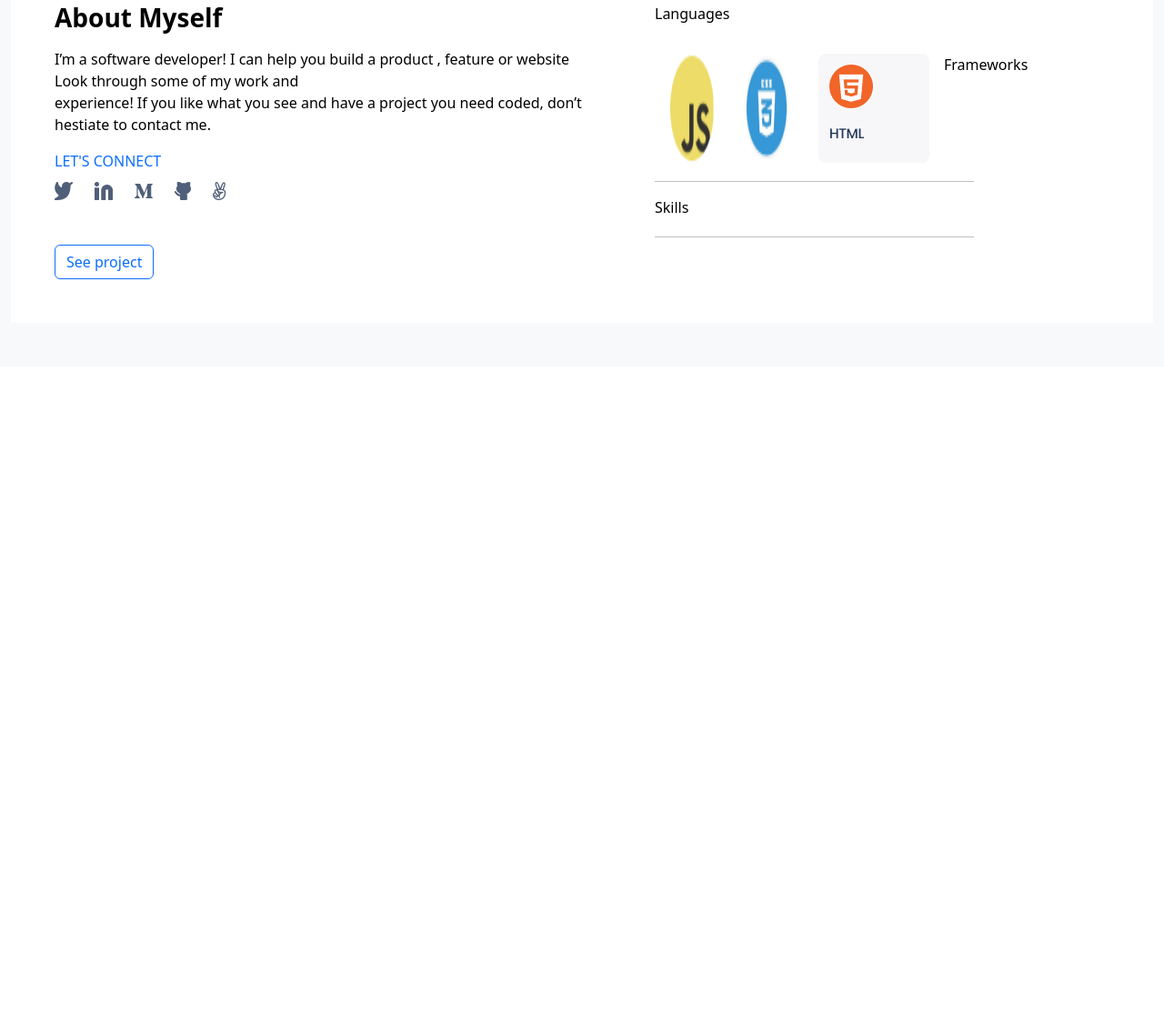
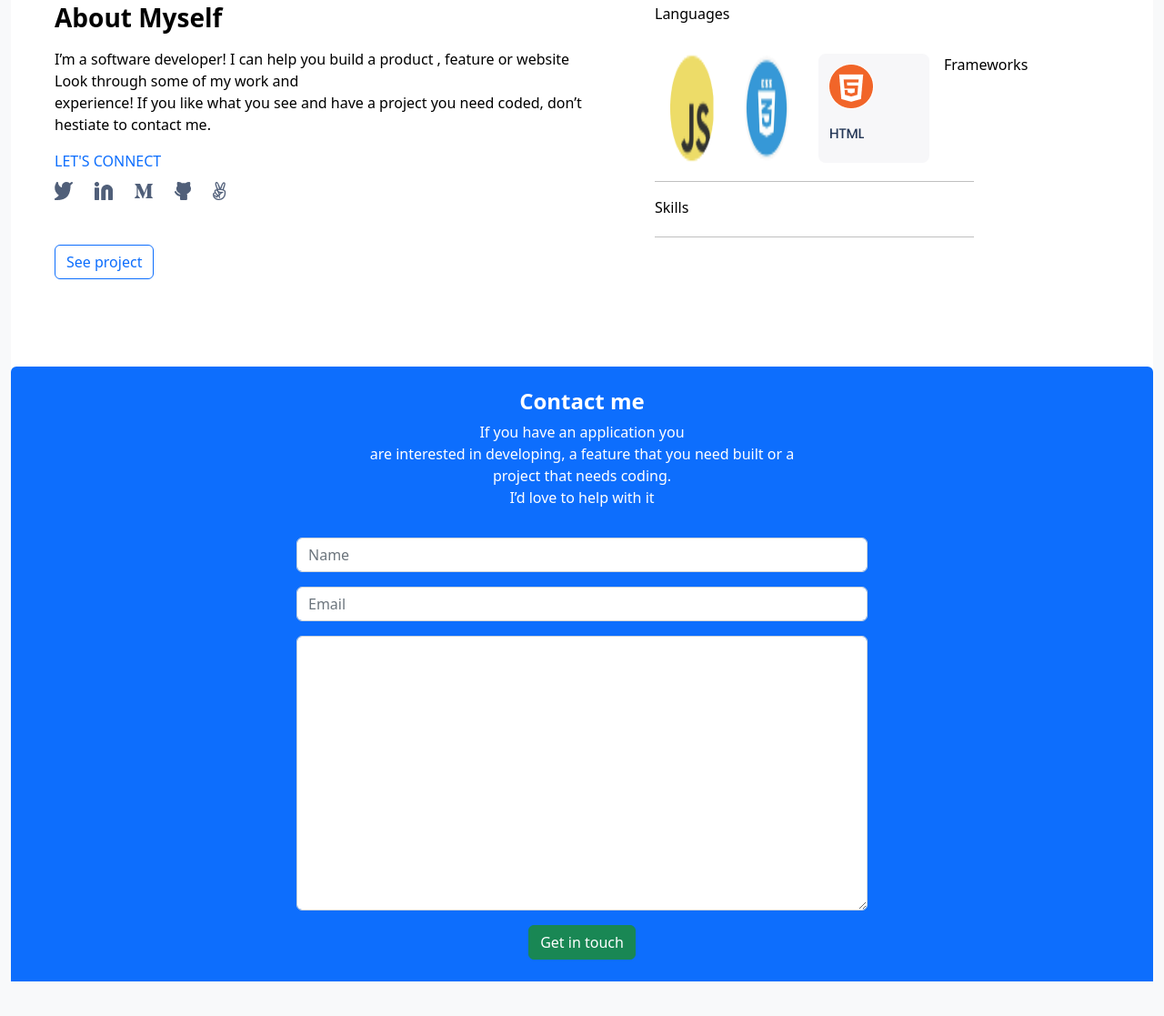
Before and after one commit to DebyGrey/bootstrap-portfolio, a plain HTML site: page index.html in a window 1280 px wide. Shown: the part 2701-3818 px from the top of the page at 91% size. Before the commit the page ends 3104 px from the top, so only its background shows below. Drawn offline with nearby package versions, Linux system fonts and the light colour scheme; files whose address does not match are found by name.

Commit message:
Add contact section

```diff
--- a/index.html
+++ b/index.html
@@ -220,9 +220,37 @@
               </ul>
             </div>
           </div>
+
+          <!-- Contact me section -->
+          <div class=" mb-5 rounded-top footer-bg bg-primary d-flex align-items-center justify-content-center">
+            <div class="mt-4 mb-4 text-center text-white w-50 ">
+              <div class="d-flex flex-column align-items-center justify-content-center">
+                <h4 class="fw-bold ">Contact me</h4>
+                <p class= "w-75">
+                  If you have an application you <br> are
+                  interested in developing, a feature
+                  that you need built or a project that
+                  needs coding. <br> I’d love to help with it
+                </p>
+              </div>
+
+              <form >
+                <div class="form-outline">
+                  <input type="text" class="form-control mt-3 mb-3" id="formGroupName" placeholder="Name">
+                  <input type="email" class="form-control mb-3" id="formGroupEmail" placeholder="Email">
+
+                  <div class="form-outline">
+                    <textarea class="form-control" id="textAreaExample1" rows="12"></textarea>
+                    <button class="btn btn-success text-white btn-block mt-3"  data-mdb-ripple-color="light" >Get in touch</button>
+                  </div>
+                </div>
+              </form>
+            </div>
+          </div>
         </div>
       </div>
     </div>
+
    </div>
   </body>
 </html>
```
